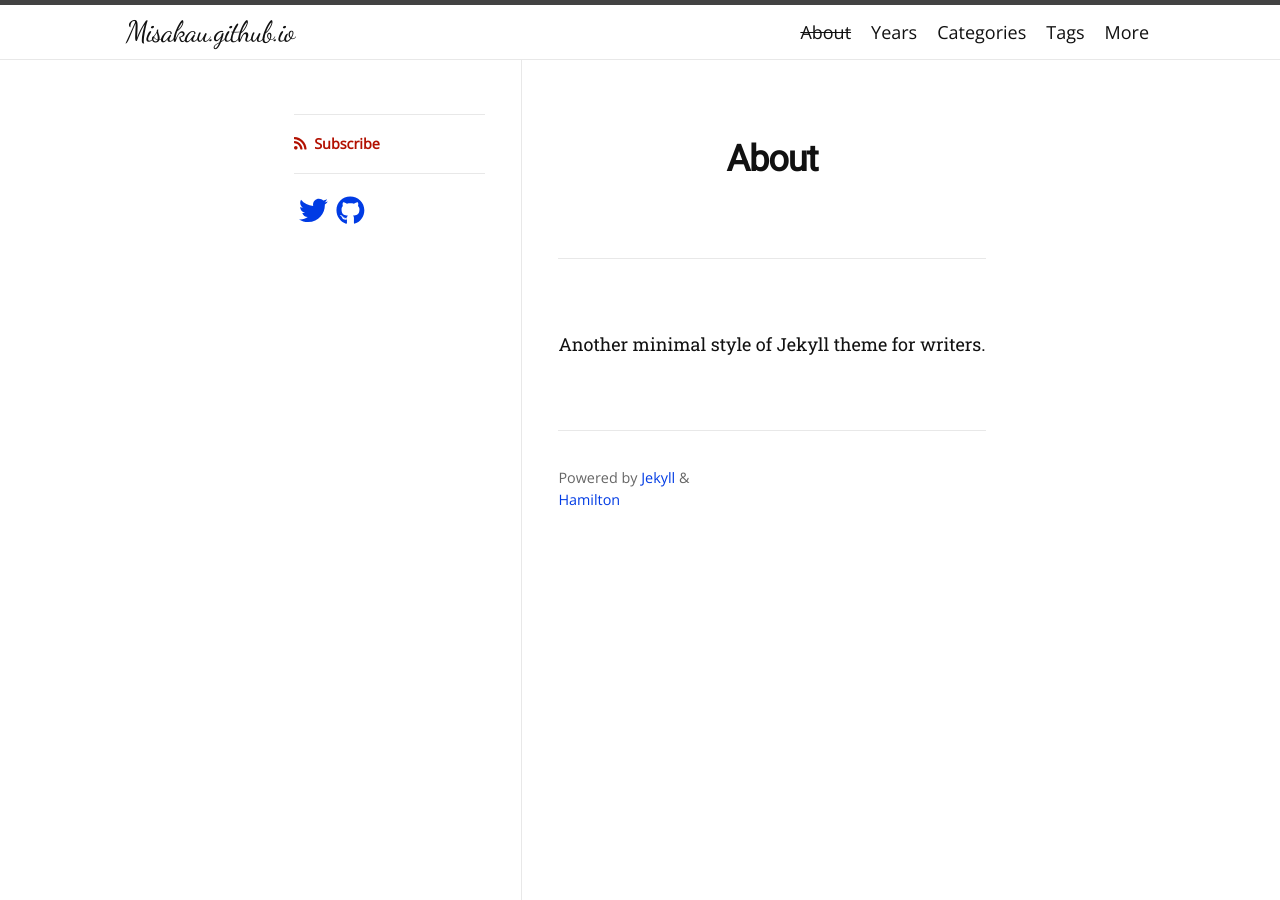
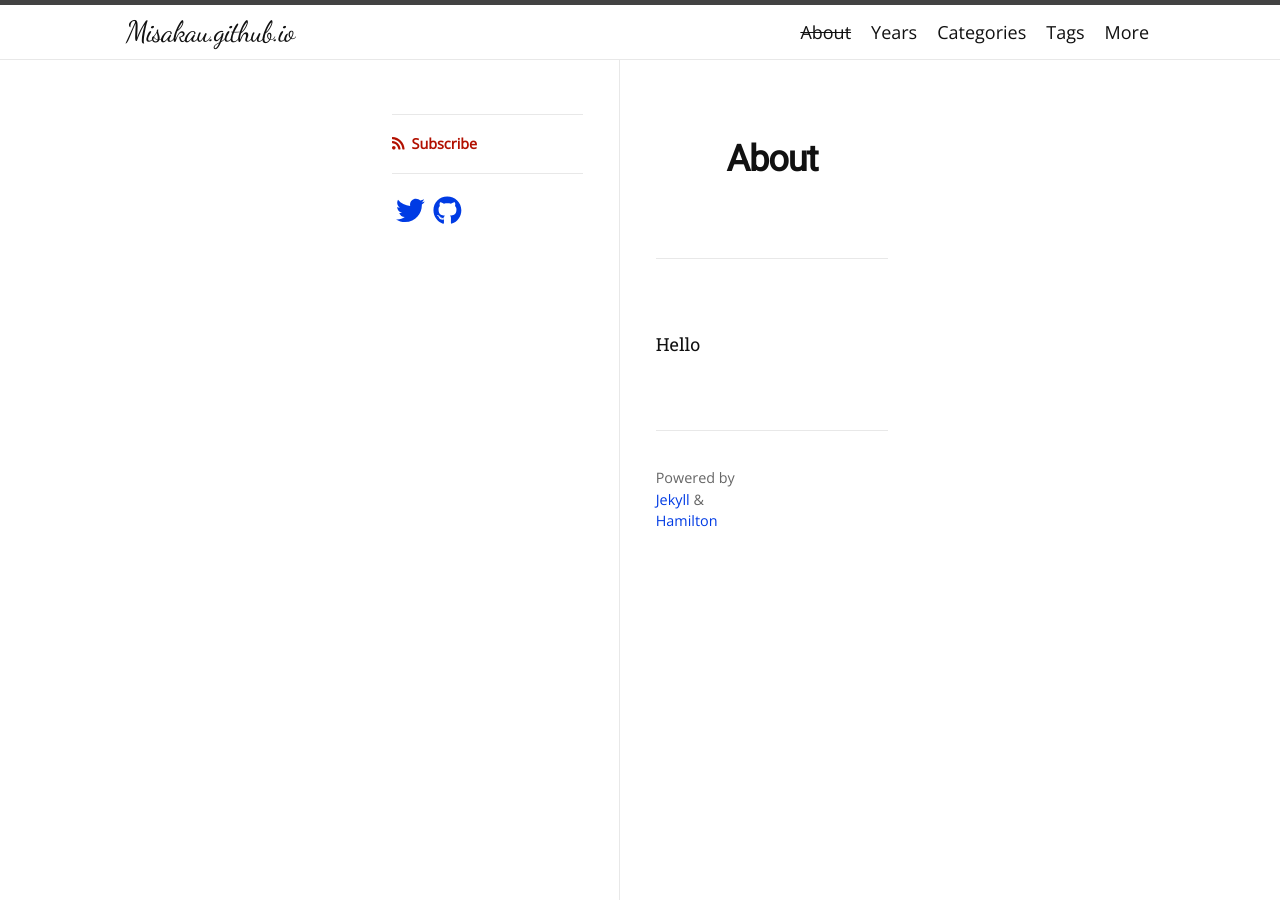
Before and after one commit to Misakau/Misakau.github.io, a Jekyll site: the page built from about.md, in a window 1280 px wide. Built offline with Jekyll 4.4.1, drawn with Linux system fonts in a browser that asks for light colours; nearby versions of some CDN libraries; some web fonts are replaced.

Commit message:
change about

```diff
--- a/about.md
+++ b/about.md
@@ -4,4 +4,4 @@ title: About
 permalink: /about/
 ---
 
-Another minimal style of Jekyll theme for writers.
+Hello
```
